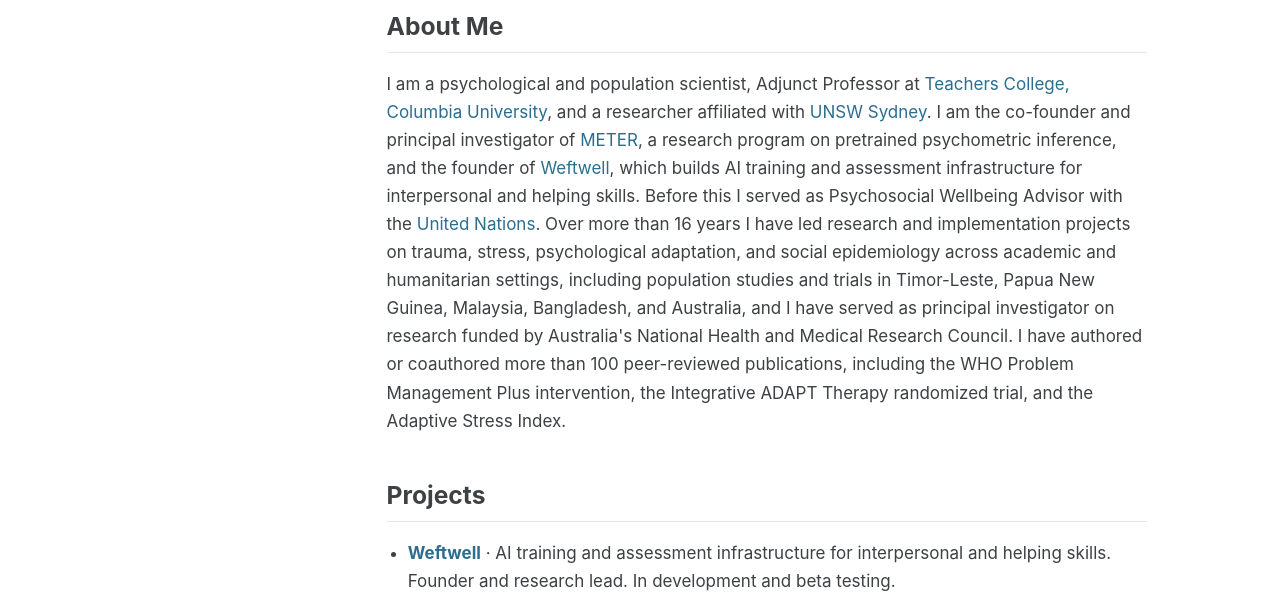
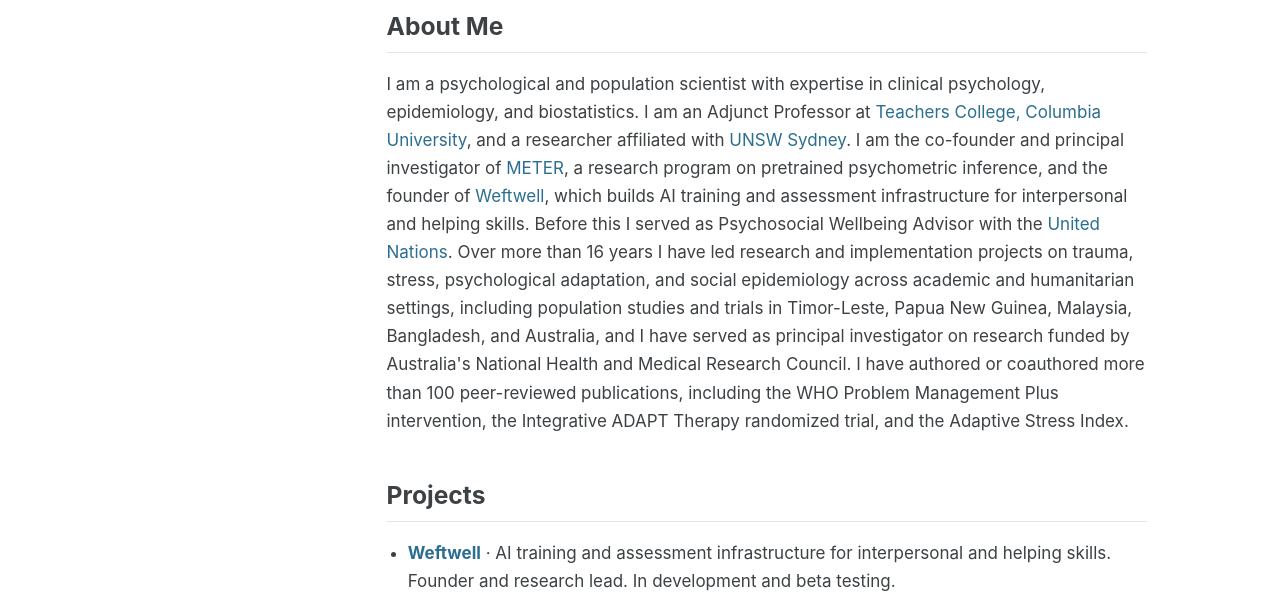
Before and after one commit to alvin-k-tay/alvin-k-tay.github.io, a plain HTML site: page index.html in a window 1280 px wide. Shown: the part 746-1348 px from the top of the page. Drawn offline with Linux system fonts and the light colour scheme.

Commit message:
Add areas of expertise to About Me
Co-Authored-By: Claude Opus 5.5 <noreply@anthropic.com>

```diff
--- a/index.html
+++ b/index.html
@@ -54,7 +54,7 @@
     </section>
 
     <h2 id="about">About Me</h2>
-    <p>I am a psychological and population scientist, Adjunct Professor at <a href="https://www.tc.columbia.edu/">Teachers College, Columbia University</a>, and a researcher affiliated with <a href="https://www.unsw.edu.au/">UNSW Sydney</a>. I am the co-founder and principal investigator of <a href="https://meterresearch.ai">METER</a>, a research program on pretrained psychometric inference, and the founder of <a href="https://weftwell.com">Weftwell</a>, which builds AI training and assessment infrastructure for interpersonal and helping skills. Before this I served as Psychosocial Wellbeing Advisor with the <a href="https://www.un.org/">United Nations</a>. Over more than 16 years I have led research and implementation projects on trauma, stress, psychological adaptation, and social epidemiology across academic and humanitarian settings, including population studies and trials in Timor-Leste, Papua New Guinea, Malaysia, Bangladesh, and Australia, and I have served as principal investigator on research funded by Australia's National Health and Medical Research Council. I have authored or coauthored more than 100 peer-reviewed publications, including the WHO Problem Management Plus intervention, the Integrative ADAPT Therapy randomized trial, and the Adaptive Stress Index.</p>
+    <p>I am a psychological and population scientist with expertise in clinical psychology, epidemiology, and biostatistics. I am an Adjunct Professor at <a href="https://www.tc.columbia.edu/">Teachers College, Columbia University</a>, and a researcher affiliated with <a href="https://www.unsw.edu.au/">UNSW Sydney</a>. I am the co-founder and principal investigator of <a href="https://meterresearch.ai">METER</a>, a research program on pretrained psychometric inference, and the founder of <a href="https://weftwell.com">Weftwell</a>, which builds AI training and assessment infrastructure for interpersonal and helping skills. Before this I served as Psychosocial Wellbeing Advisor with the <a href="https://www.un.org/">United Nations</a>. Over more than 16 years I have led research and implementation projects on trauma, stress, psychological adaptation, and social epidemiology across academic and humanitarian settings, including population studies and trials in Timor-Leste, Papua New Guinea, Malaysia, Bangladesh, and Australia, and I have served as principal investigator on research funded by Australia's National Health and Medical Research Council. I have authored or coauthored more than 100 peer-reviewed publications, including the WHO Problem Management Plus intervention, the Integrative ADAPT Therapy randomized trial, and the Adaptive Stress Index.</p>
 
     <h2 id="projects">Projects</h2>
     <ul class="projects">
```
